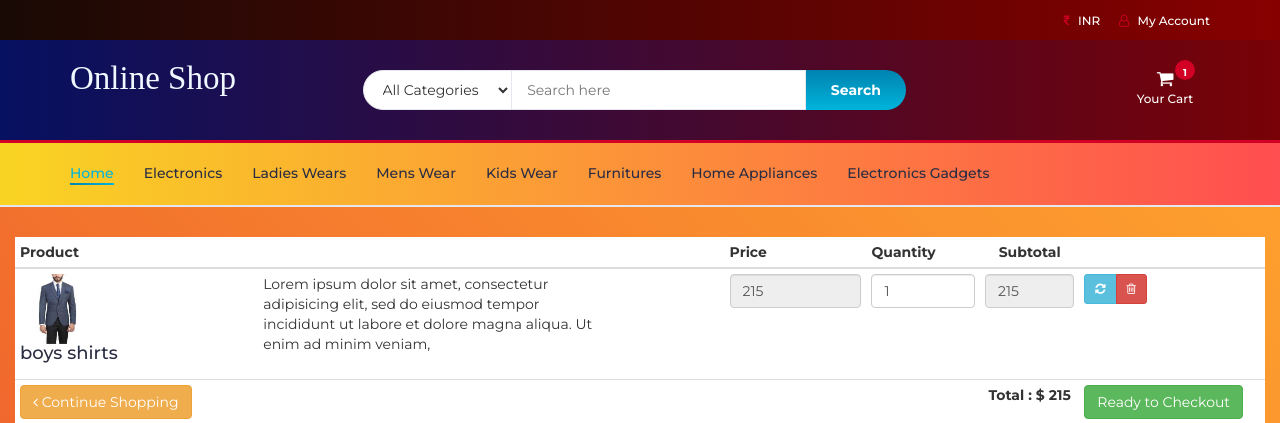
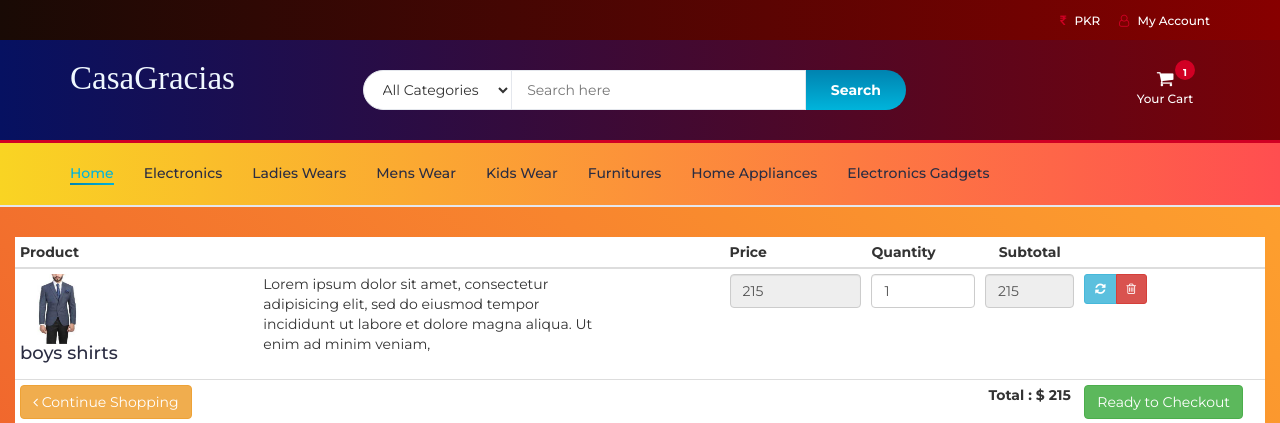
Before and after one commit to Daw-n/Ecomm, a PHP site: page /myfiles/cart.php in a window 1280 px wide. Shown: the top 423 px of the page. Run offline with PHP 8.4, Linux system fonts and the light colour scheme; data comes from the database, SQL or seed files in the repository; some libraries are stand-ins or nearby versions.

Commit message:
Update header.php
changed name and title

```diff
--- a/header.php
+++ b/header.php
@@ -11,7 +11,7 @@ session_start();
 		<meta name="viewport" content="width=device-width, initial-scale=1">
 		 <!-- The above 3 meta tags *must* come first in the head; any other head content must come *after* these tags -->
 
-		<title>Online Shopping</title>
+		<title>CasaGracias</title>
 
 		<!-- Google font -->
 		<link href="https://fonts.googleapis.com/css?family=Montserrat:400,500,700" rel="stylesheet">
@@ -123,7 +123,7 @@ session_start();
 				<div class="container">
 
 					<ul class="header-links pull-right">
-						<li><a href="#"><i class="fa fa-inr"></i> INR</a></li>
+						<li><a href="#"><i class="fa fa-inr"></i> PKR</a></li>
 						<li><?php
                              include "db.php";
                             if(isset($_SESSION["uid"])){
@@ -175,7 +175,7 @@ session_start();
 							<div class="header-logo">
 								<a href="#" class="logo">
 								<font style="font-style:normal; font-size: 33px;color: aliceblue;font-family: serif">
-                                        Online Shop
+                                        CasaGracias
                                     </font>
 
 								</a>
```
